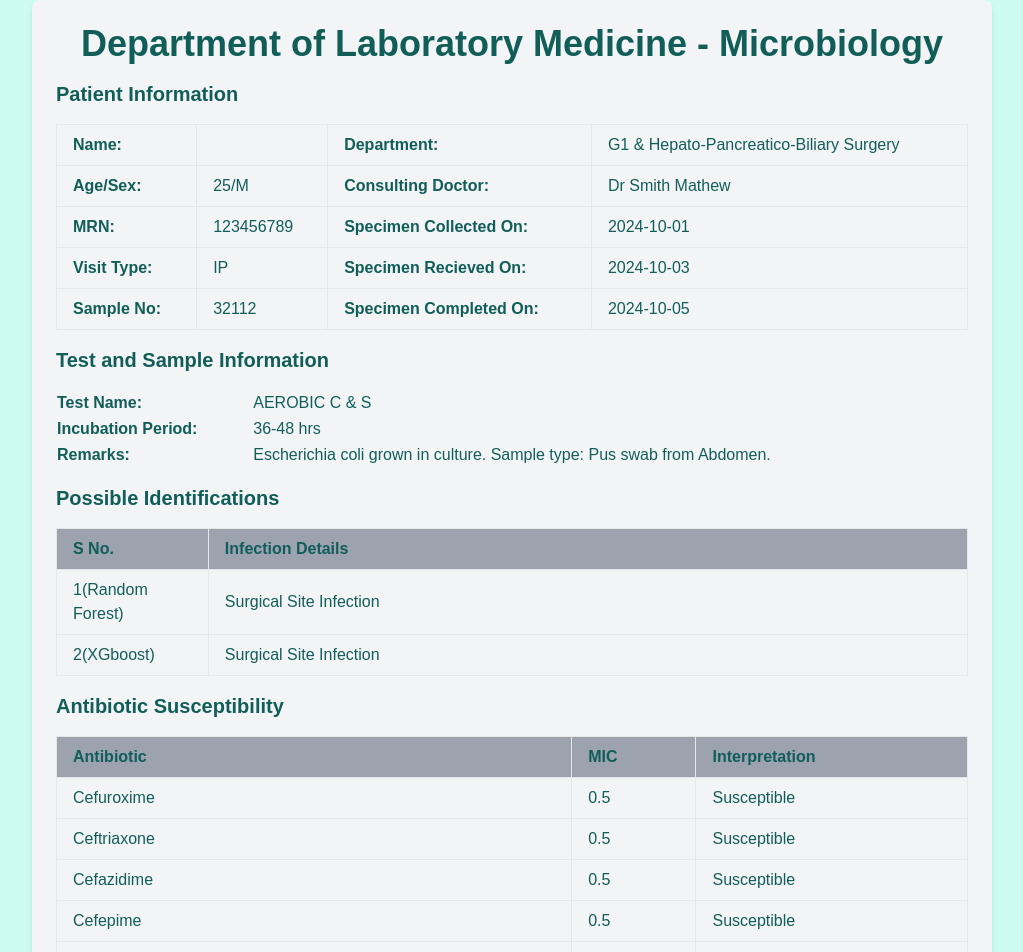
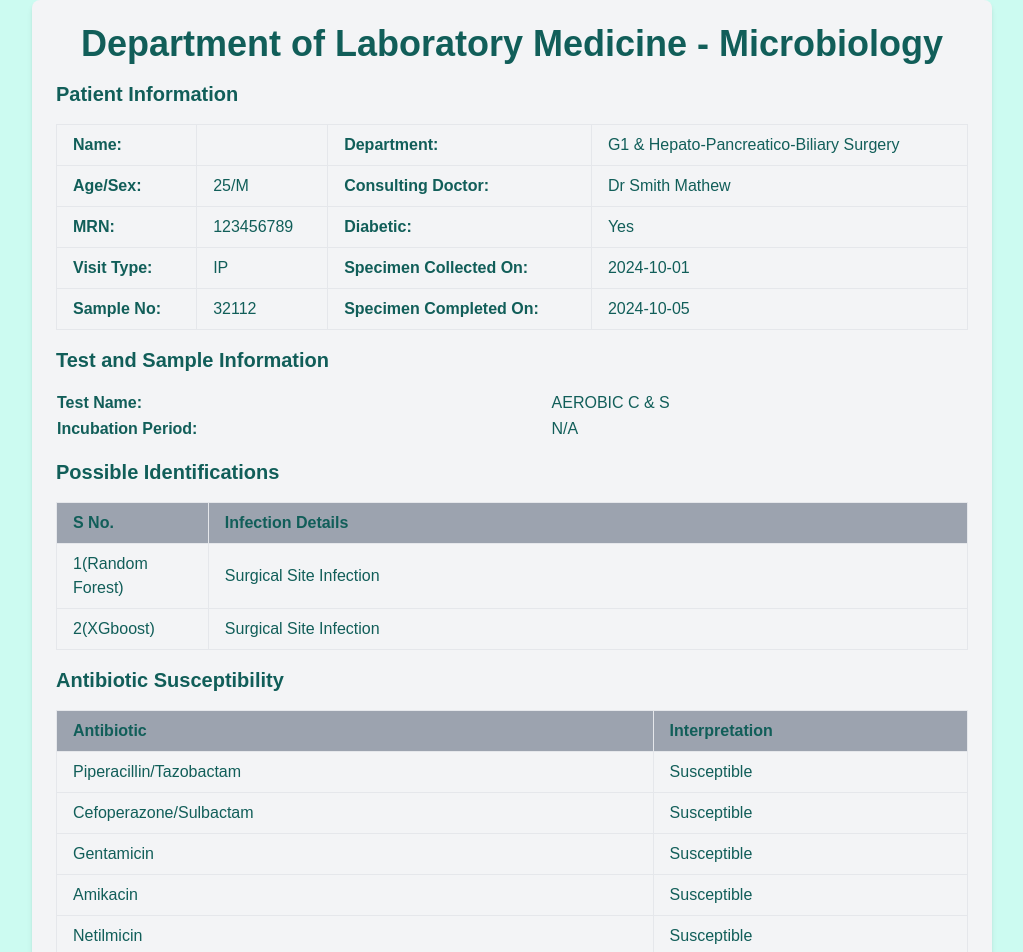
Before and after one commit to vimarshmishra37/smart_ssi_detector, a Next.js app: page /LabReport in a window 1280 px wide. Shown: the top 952 px of the page, without its empty margins (128-1151 px from the left). Built offline with nearby package versions, Linux system fonts and the light colour scheme.

Commit message:
labReport incubation

```diff
--- a/app/LabReport/page.js
+++ b/app/LabReport/page.js
@@ -1,5 +1,5 @@
 'use client';
-import React, { useEffect } from 'react';
+import React, { useEffect, useState } from 'react';
 import { useForm } from 'react-hook-form';
 import { jsPDF } from 'jspdf';
 import { useRouter, useSearchParams } from 'next/navigation';
@@ -11,7 +11,7 @@ export default function LabReportForm() {
     const router = useRouter();
 
     const { register, handleSubmit, formState: { errors }, setValue } = useForm();
-
+    const [incubPeriod, setIncubPeriod] = useState('');
     useEffect(() => {
         if (patientId) {
             axios.get(`http://localhost:3000/user/${patientId}`)
@@ -22,18 +22,23 @@ export default function LabReportForm() {
                     if (data) {
                         document.getElementById('name').innerText = data.name || 'dds';
                         document.getElementById('ageSex').innerText = `${data.age}/${data.gender}` || '';
-                    document.getElementById('mrn').innerText = data._id || '';
-                    document.getElementById('collectedOn').innerText = data.collectedOn || '';
-                    document.getElementById('completedOn').innerText = data.completedOn || '';
-                    document.getElementById('dept').innerText = data.admittingDepartment || 'G1 & Hepato-Pancreatico-Biliary Surgery';
-                    document.getElementById('docname').innerText = data.surgeon|| 'Dr Smith Mathew';
-                    document.getElementById('visitType').innerText = data.visitType || 'IP';
-                    document.getElementById('recievedOn').innerText = data.recievedOn || '';
-                    document.getElementById('sampleNo').innerText = data.sampleNo || '';
-                    document.getElementById('testName').innerText = data.testName || 'AEROBIC C & S';
-                    document.getElementById('incubPeriod').innerText = data.incubPeriod || '36-48 hrs';
-                    document.getElementById('remarks').innerText = data.remarks || '';
-                    document.getElementById('comments').innerText = data.comments || '';
+                        document.getElementById('mrn').innerText = data._id || '';
+                        document.getElementById('collectedOn').innerText = new Date(data.admission_date).toISOString().split("T")[0];
+                        document.getElementById('completedOn').innerText = data.discharge_date || '';
+                        document.getElementById('dept').innerText = data.admittingDepartment || 'G1 & Hepato-Pancreatico-Biliary Surgery';
+                        document.getElementById('docname').innerText = data.surgeon || 'Dr Smith Mathew';
+                        document.getElementById('visitType').innerText = data.visitType || 'IP';
+                        document.getElementById('sampleNo').innerText = data.patient_id || '';
+                        document.getElementById('testName').innerText = data.procedure_name || '';
+                        document.getElementById('comments').innerText = data.comments || '';
+                        const inductionDate = new Date(data.induction); // Assuming induction is a date field
+                        const surgeryEndDate = new Date(data.surgeryEnd); // Assuming surgeryEnd is a date field
+
+                        if (inductionDate && surgeryEndDate) {
+                            const diffInMs = surgeryEndDate - inductionDate; // Difference in milliseconds
+                            const diffInHours = diffInMs / (1000 * 60 * 60); // Convert milliseconds to hours
+                            setIncubPeriod(`${Math.round(diffInHours)} hrs`);
+                        }
                     }
                 })
                 .catch((error) => {
@@ -94,14 +99,14 @@ export default function LabReportForm() {
                             <tr>
                                 <td className="border px-4 py-2"><span className="font-bold">MRN:</span></td>
                                 <td className="border px-4 py-2"><span id="mrn">123456789</span></td>
-                                <td className="border px-4 py-2"><span className="font-bold">Specimen Collected On:</span></td>
-                                <td className="border px-4 py-2"><span id="collectedOn">2024-10-01</span></td>
+                                <td className="border px-4 py-2"><span className="font-bold">Diabetic:</span></td>
+                                <td className="border px-4 py-2"><span id="mrn">Yes</span></td>
                             </tr>
                             <tr>
                                 <td className="border px-4 py-2"><span className="font-bold">Visit Type:</span></td>
                                 <td className="border px-4 py-2"><span id="visitType">IP</span></td>
-                                <td className="border px-4 py-2"><span className="font-bold">Specimen Recieved On:</span></td>
-                                <td className="border px-4 py-2"><span id="recievedOn">2024-10-03</span></td>
+                                <td className="border px-4 py-2"><span className="font-bold">Specimen Collected On:</span></td>
+                                <td className="border px-4 py-2"><span id="collectedOn">2024-10-01</span></td>
                             </tr>
                             <tr>
                                 <td className="border px-4 py-2"><span className="font-bold">Sample No:</span></td>
@@ -123,12 +128,12 @@ export default function LabReportForm() {
                             </tr>
                             <tr>
                                 <td className="font-bold">Incubation Period:</td>
-                                <td><span id="incubPeriod">36-48 hrs</span></td>
+                                <td><span id="incubPeriod">{incubPeriod || 'N/A'}</span></td>
                             </tr>
-                            <tr>
+                            {/* <tr>
                                 <td className="font-bold">Remarks:</td>
                                 <td><span id="remarks">Escherichia coli grown in culture. Sample type: Pus swab from Abdomen.</span></td>
-                            </tr>
+                            </tr> */}
                         </tbody>
                     </table>
 
@@ -159,15 +164,14 @@ export default function LabReportForm() {
                         <thead className="bg-gray-400">
                             <tr>
                                 <th className="text-left px-4 py-2 border">Antibiotic</th>
-                                <th className="text-left px-4 py-2 border">MIC</th>
+
                                 <th className="text-left px-4 py-2 border">Interpretation</th>
                             </tr>
                         </thead>
                         <tbody>
-                            {['Cefuroxime', 'Ceftriaxone', 'Cefazidime', 'Cefepime', 'Amoxicillin/Clavulanic acid', 'Piperacillin/Tazobactam', 'Cefoperazone/Sulbactam', 'Gentamicin', 'Amikacin', 'Netilmicin', 'Ciprofloxacin', 'Levofloxacin', 'Trimethoprim/Sulfamethoxazole'].map((antibiotic, index) => (
+                            {['Piperacillin/Tazobactam', 'Cefoperazone/Sulbactam', 'Gentamicin', 'Amikacin', 'Netilmicin', 'Ciprofloxacin', 'Levofloxacin', 'Trimethoprim/Sulfamethoxazole'].map((antibiotic, index) => (
                                 <tr key={index}>
                                     <td className="px-4 py-2 border">{antibiotic}</td>
-                                    <td className="px-4 py-2 border"><span id={`mic_${antibiotic}`}>0.5</span></td>
                                     <td className="px-4 py-2 border"><span id={`interpretation_${antibiotic}`}>Susceptible</span></td>
                                 </tr>
                             ))}
```
